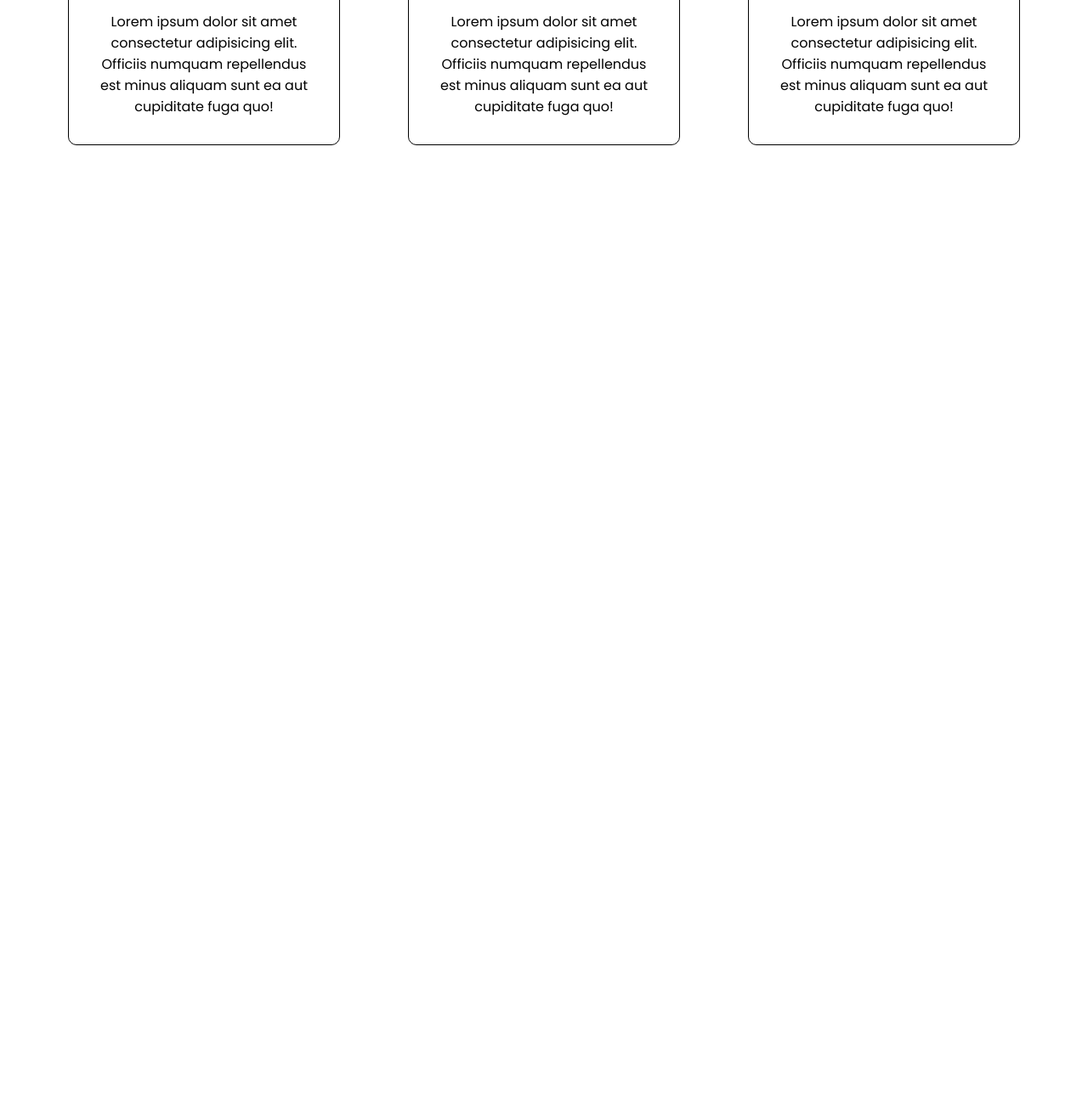
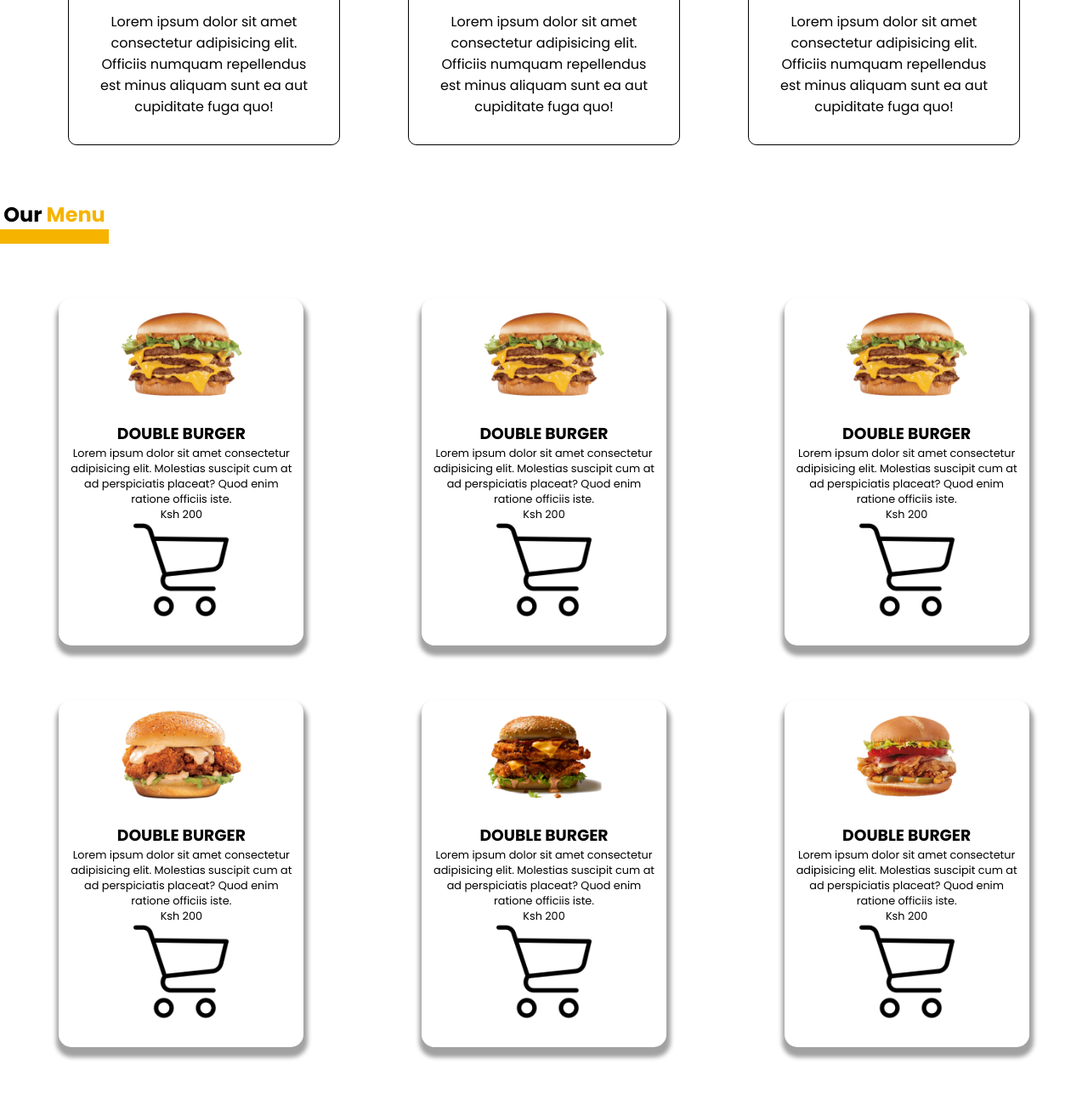
Before and after one commit to Edu58/Week-1-IP, a plain HTML site: page index.html in a window 1280 px wide. Shown: the part 789-2076 px from the top of the page at 85% size. Before the commit the page ends 960 px from the top, so only its background shows below. Drawn offline with Linux system fonts and the light colour scheme.

Commit message:
page-3-creted

```diff
--- a/index.html
+++ b/index.html
@@ -68,7 +68,87 @@
                 <p>Lorem ipsum dolor sit amet consectetur adipisicing elit. Officiis numquam repellendus est minus aliquam sunt ea aut cupiditate fuga quo!</p>
             </div>
 
+    </section>
+
+    <section class="menu">
+
+        <div class="our-menu">
+            <h1>
+                Our <span>Menu</span>
+            </h1>
         </div>
+
+        <div class="first-row">
+            <div class="burger-menu">
+                <img src="/images/SeekPng 1.png" alt="">
+                <h3>DOUBLE BURGER</h3>
+                <P>Lorem ipsum dolor sit amet consectetur adipisicing elit. Molestias suscipit cum at ad perspiciatis placeat? Quod enim ratione officiis iste.</P>
+
+                <div class="money">
+                    <p>Ksh 200</p>
+                    <img src="/images/shopping-cart.png" alt="">
+                </div>
+            </div>
+
+            <div class="burger-menu">
+                <img src="/images/SeekPng 1.png" alt="">
+                <h3>DOUBLE BURGER</h3>
+                <P>Lorem ipsum dolor sit amet consectetur adipisicing elit. Molestias suscipit cum at ad perspiciatis placeat? Quod enim ratione officiis iste.</P>
+
+                <div class="money">
+                    <p>Ksh 200</p>
+                    <img src="/images/shopping-cart.png" alt="">
+                </div>
+            </div>
+
+            <div class="burger-menu">
+                <img src="/images/SeekPng 1.png" alt="">
+                <h3>DOUBLE BURGER</h3>
+                <P>Lorem ipsum dolor sit amet consectetur adipisicing elit. Molestias suscipit cum at ad perspiciatis placeat? Quod enim ratione officiis iste.</P>
+
+                <div class="money">
+                    <p>Ksh 200</p>
+                    <img src="/images/shopping-cart.png" alt="">
+                </div>
+            </div>
+        </div>
+
+        <div class="first-row">
+            <div class="burger-menu">
+                <img src="/images/SeekPng 4.png" alt="">
+                <h3>DOUBLE BURGER</h3>
+                <P>Lorem ipsum dolor sit amet consectetur adipisicing elit. Molestias suscipit cum at ad perspiciatis placeat? Quod enim ratione officiis iste.</P>
+
+                <div class="money">
+                    <p>Ksh 200</p>
+                    <img src="/images/shopping-cart.png" alt="">
+                </div>
+            </div>
+
+            <div class="burger-menu">
+                <img src="/images/SeekPng 5.png" alt="">
+                <h3>DOUBLE BURGER</h3>
+                <P>Lorem ipsum dolor sit amet consectetur adipisicing elit. Molestias suscipit cum at ad perspiciatis placeat? Quod enim ratione officiis iste.</P>
+
+                <div class="money">
+                    <p>Ksh 200</p>
+                    <img src="/images/shopping-cart.png" alt="">
+                </div>
+            </div>
+
+            <div class="burger-menu">
+                <img src="/images/SeekPng 6.png" alt="">
+                <h3>DOUBLE BURGER</h3>
+                <P>Lorem ipsum dolor sit amet consectetur adipisicing elit. Molestias suscipit cum at ad perspiciatis placeat? Quod enim ratione officiis iste.</P>
+
+                <div class="money">
+                    <p>Ksh 200</p>
+                    <img src="/images/shopping-cart.png" alt="">
+                </div>
+            </div>
+        </div>
+
     </section>
+
 </body>
 </html>
--- a/styles.css
+++ b/styles.css
@@ -94,3 +94,47 @@
     text-align: center;
     border-radius: 10px;
 }
+
+.menu {
+    margin-bottom: 10rem;
+}
+
+.menu .our-menu {
+    display: flex;
+    flex-direction: row;
+    justify-content: center;
+    align-items: center;
+    margin-top: 4rem;
+    width: 8rem;
+    border-bottom: 1.1rem solid #F6B400;
+}
+
+.menu span {
+    color: #F6B400;
+}
+
+.menu .first-row {
+    display: flex;
+    justify-content: space-around;
+    align-items: center;
+    margin-top: 4rem;
+}
+
+.menu .first-row .burger-menu {
+    width: 18rem;
+    height: auto;
+    padding: 1rem;
+    text-align: center;
+    border-radius: 15px;
+    padding: 10px;
+    box-shadow: 1px 8px 5px 4px rgba(20,20,20,0.4);
+}
+
+.menu .first-row img {
+    height: 7rem;
+    margin-bottom: 1rem;
+}
+
+.menu .first-row p {
+    font-size: .8rem;
+}
```
Also changed, not shown: images/SeekPng 1.png (added), images/SeekPng 2.png (added), images/SeekPng 3.png (added), images/SeekPng 4.png (added), images/SeekPng 5.png (added), images/SeekPng 6.png (added), images/shopping-cart.png (added).
